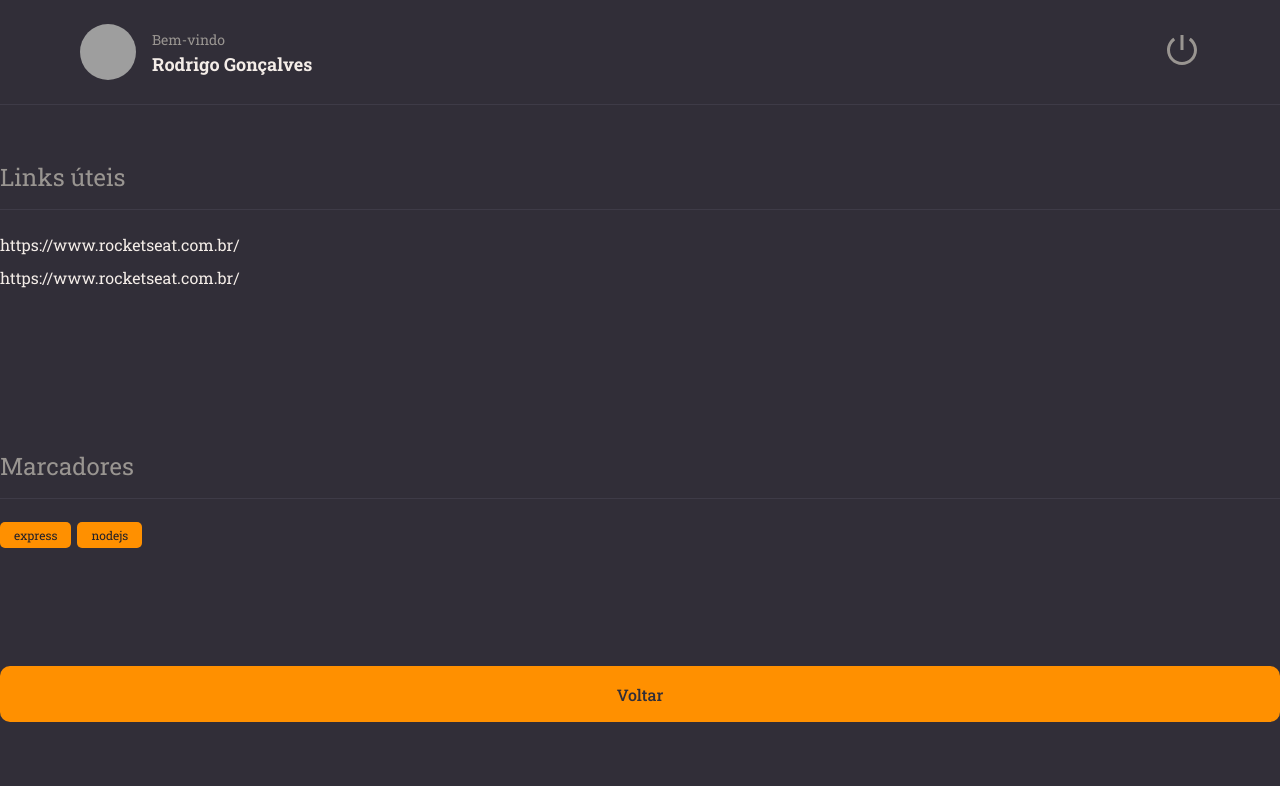
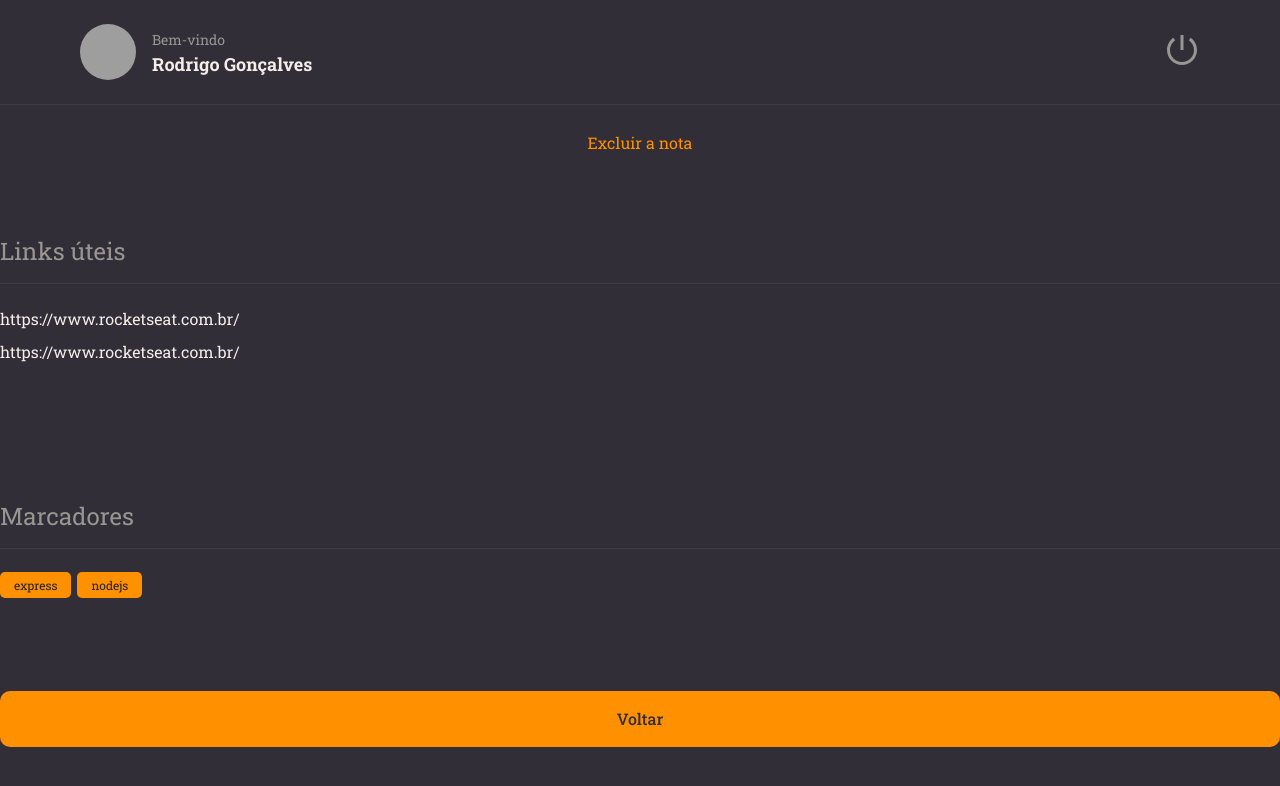
Before and after one commit to felipeslopes2010/rocket-notes, a React (Vite) app: page / in a window 1280 px wide. Shown: the top 786 px of the page. Built offline with nearby package versions, Linux system fonts and the light colour scheme; grey boxes are pictures that could not be loaded.

Commit message:
Create ButtonText Component

```diff
--- /dev/null
+++ b/src/components/ButtonText/index.jsx
@@ -0,0 +1,12 @@
+import { Container } from "./styles";
+
+export function ButtonText({ title, ...rest }) {
+    return (
+        <Container
+            type="button"
+            {...rest}
+        >
+            {title}
+        </Container>
+    )
+}
--- /dev/null
+++ b/src/components/ButtonText/styles.js
@@ -0,0 +1,8 @@
+import styled from "styled-components";
+
+export const Container = styled.button`
+        background: none;
+        border: none;
+        font-size: 16px;
+        color: ${({theme}) => theme.COLORS.ORANGE};
+`;
--- a/src/pages/Details/index.jsx
+++ b/src/pages/Details/index.jsx
@@ -4,11 +4,14 @@
 import { Button } from "../../components/Button";
 import { Section } from "../../components/Section";
 import { Tag } from "../../components/Tag";
+import { ButtonText } from "../../components/ButtonText";
 
 export function Details() {
   return (
     <Container>
       <Header />
+
+      <ButtonText title="Excluir a nota" />
 
       <Section title="Links úteis">
         <Links>
```
